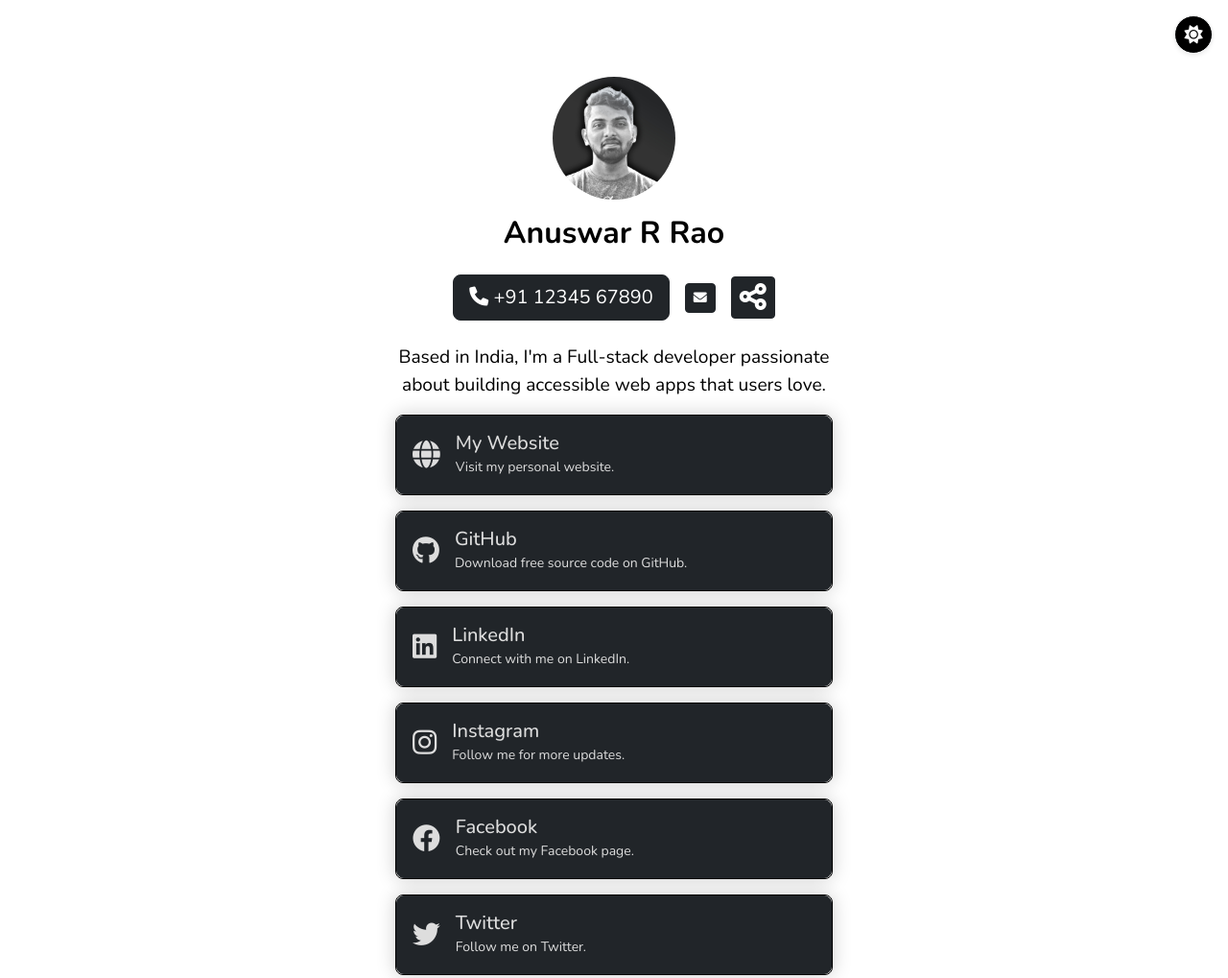
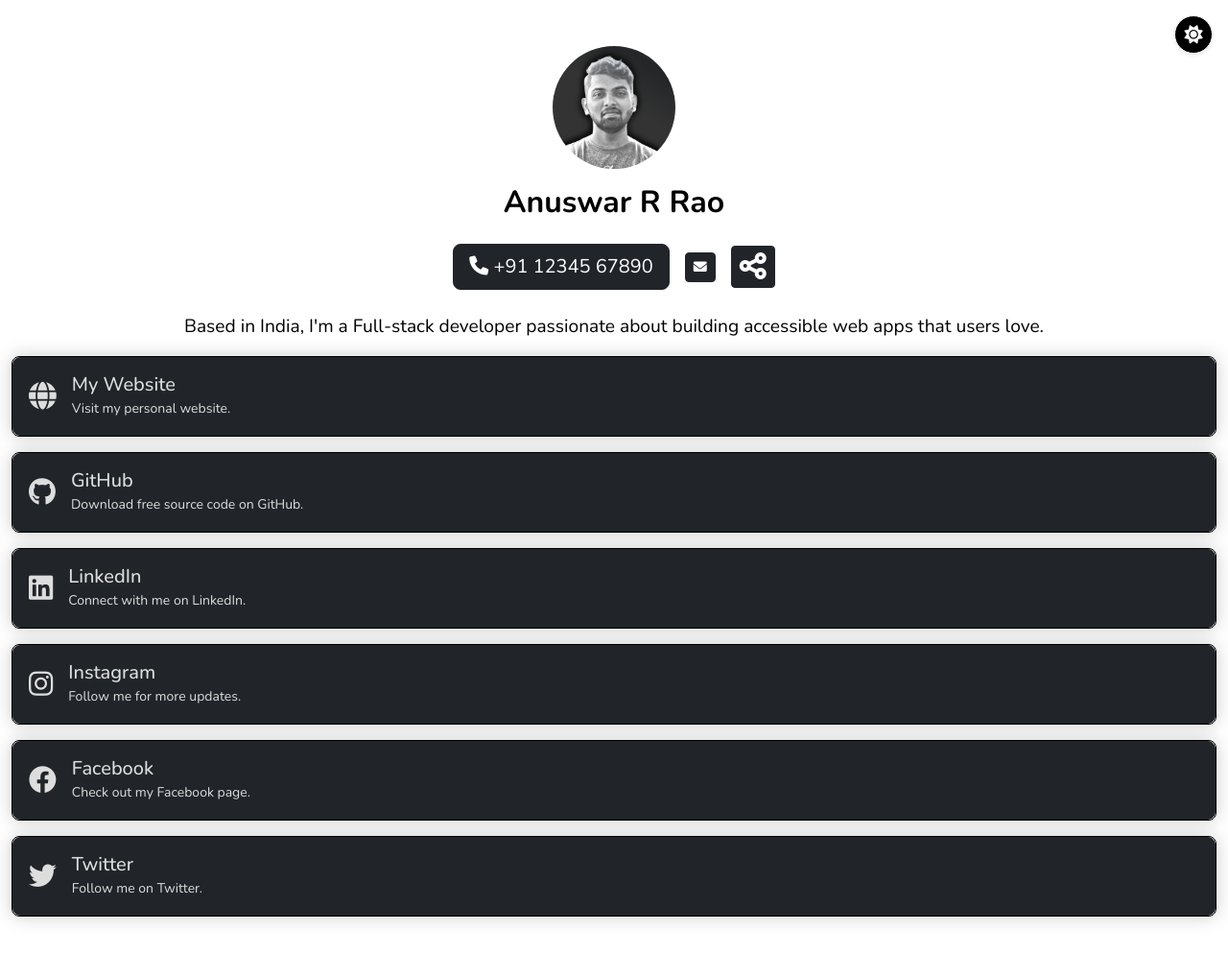
Before and after one commit to t4zn/taizuns, a plain HTML site: page index.html in a window 1280 px wide. Shown: the top 1019 px of the page at 96% size. Drawn offline with nearby package versions, Linux system fonts and the light colour scheme; some packages are replaced by stand-ins of ours; a script that the page names is missing.

Commit message:
Update index.html

```diff
--- a/index.html
+++ b/index.html
@@ -47,7 +47,7 @@
     <div id="dark-mode-toggle" class="position-absolute top-0 end-0 m-3"></div>
 
     <!--=============== MAIN CONTAINER ===============-->
-    <main class="container text-center py-5">
+    <main class="container-fluid text-center py-5">
 
       <!--=============== HEADER SECTION ===============-->
       <section class="head-section animate__animated animate__fadeInDown">
```
